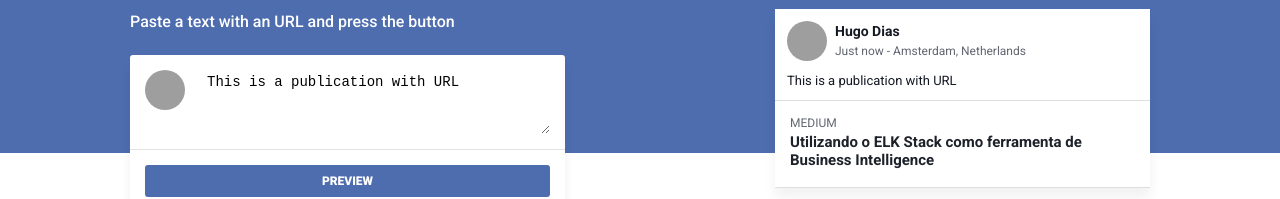
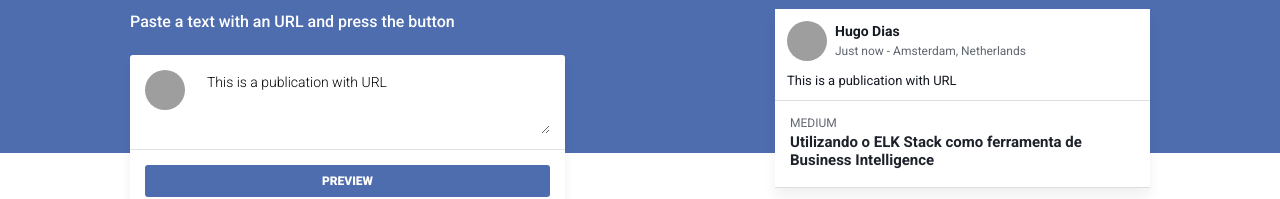
Before and after one commit to hugodias/facebook-post-preview, a React (Create React App) app: page / in a window 1280 px wide. Shown: the part 158-357 px from the top of the page. Built offline with nearby package versions, Linux system fonts and the light colour scheme; grey boxes are pictures that could not be loaded.

Commit message:
Fix textarea fontfamily

```diff
--- a/src/components/form/Form.js
+++ b/src/components/form/Form.js
@@ -15,6 +15,7 @@ const Textarea = styled.textarea`
   font-size: 14px;
   color: #000;
   line-height: 20px;
+  font-family: "Roboto", sans-serif;
   &:focus {
     outline: none;
   }
@@ -67,13 +68,15 @@ class Form extends Component {
 
     this.setState({ loading: true });
 
+    this.props.processingStarted();
+
     fetch(`/.netlify/functions/open-graph-preview?q=${this.state.text}`)
       .then(response => response.json())
       .then(json => {
         this.setState({
           loading: false
         });
-        this.props.handleFormSubmitted(json);
+        this.props.formSubmitted(json);
       });
   };
 
```
